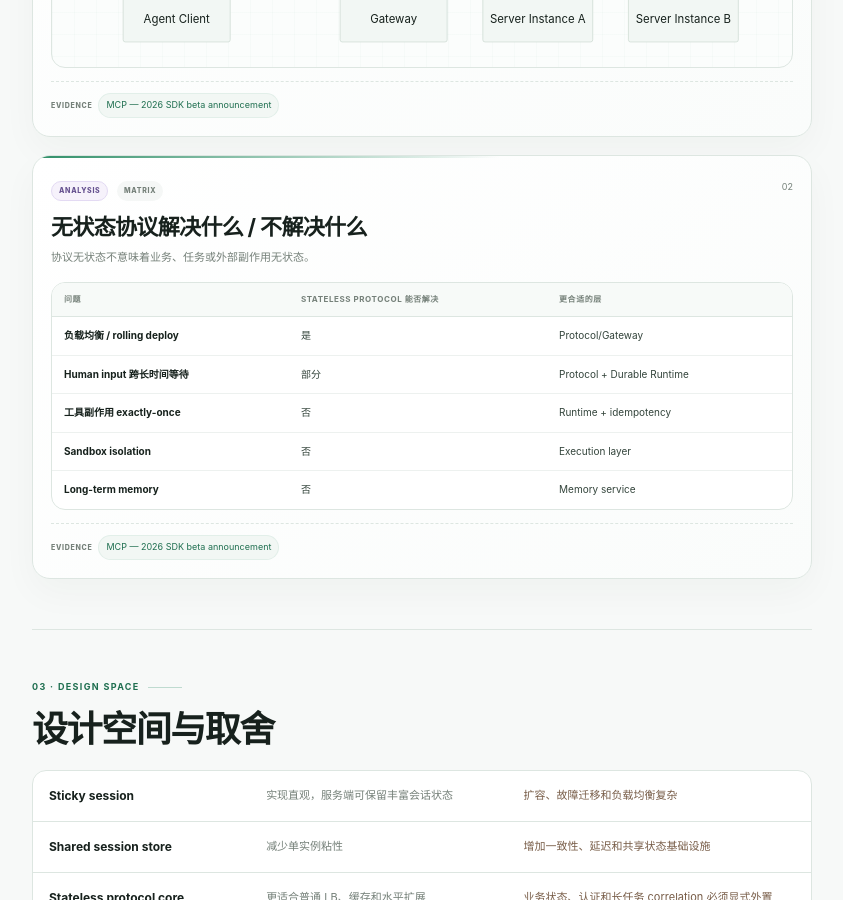
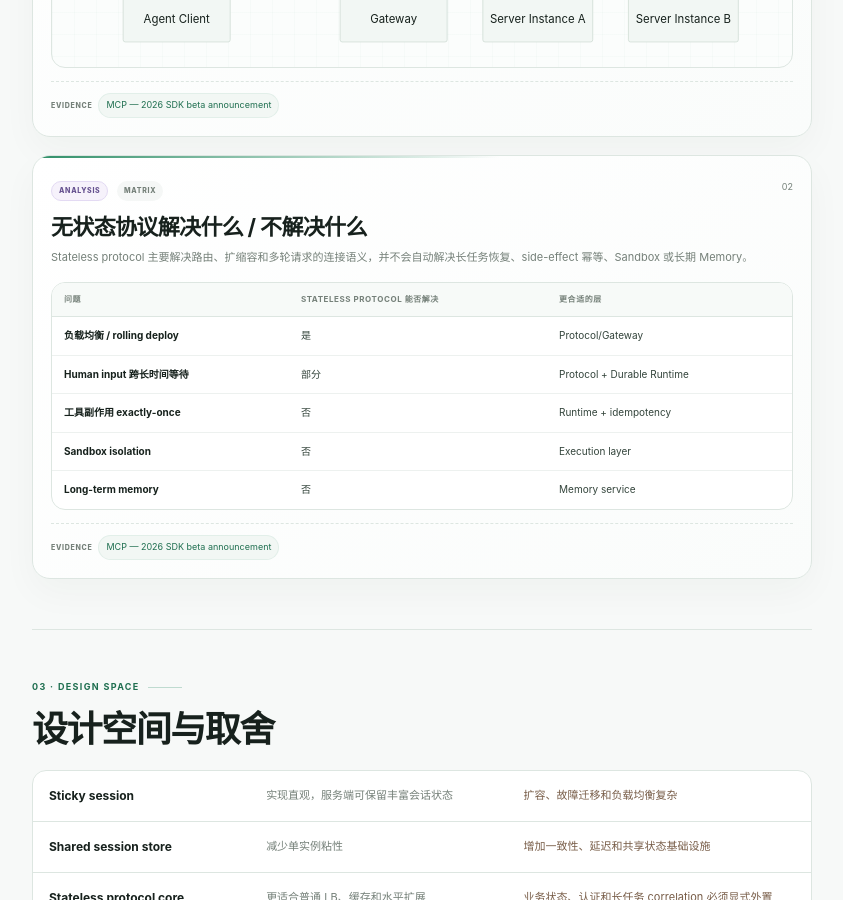
Before and after one commit to helloimcx/agent-infra-daily, a Jekyll site: the page built from entities/capability--stateless-tool-protocol/index.html, in a window 1280 px wide and 900 px high, scrolled down 3863 px. Shown: the whole window, without its empty margins (68-911 px from the left). Built offline with Jekyll 4.4.1, drawn with Linux system fonts in a browser that asks for light colours.

Commit message:
content: deepen technical asset explanations

```diff
--- a/_data/kg/technical_assets.json
+++ b/_data/kg/technical_assets.json
@@ -144,7 +144,7 @@
         "type": "matrix",
         "kind": "analysis",
         "title": "执行 Surface 选型",
-        "summary": "能用结构化 API 就不应默认退化成完整远程电脑。",
+        "summary": "不同 execution surface 的结构化程度、连续性、权限面和单位成本差异很大；能用 API/MCP 完成的动作不应默认升级到完整远程电脑。",
         "columns": [
           "Surface",
           "优势",
@@ -248,7 +248,7 @@
         "type": "diagram",
         "kind": "analysis",
         "title": "Agent Egress Policy 分层",
-        "summary": "越靠应用语义层控制越细，但实现与性能成本也越高。",
+        "summary": "Agent egress policy 可以从域名/IP逐层深入到 HTTP method/path 与 workload identity；控制越细，实施复杂度和代理成本也越高。",
         "evidence": [
           "source:docker-kit"
         ],
@@ -658,7 +658,7 @@
         "type": "matrix",
         "kind": "analysis",
         "title": "无状态协议解决什么 / 不解决什么",
-        "summary": "协议无状态不意味着业务、任务或外部副作用无状态。",
+        "summary": "Stateless protocol 主要解决路由、扩缩容和多轮请求的连接语义，并不会自动解决长任务恢复、side-effect 幂等、Sandbox 或长期 Memory。",
         "evidence": [
           "source:mcp-2026-sdk"
         ],
```
